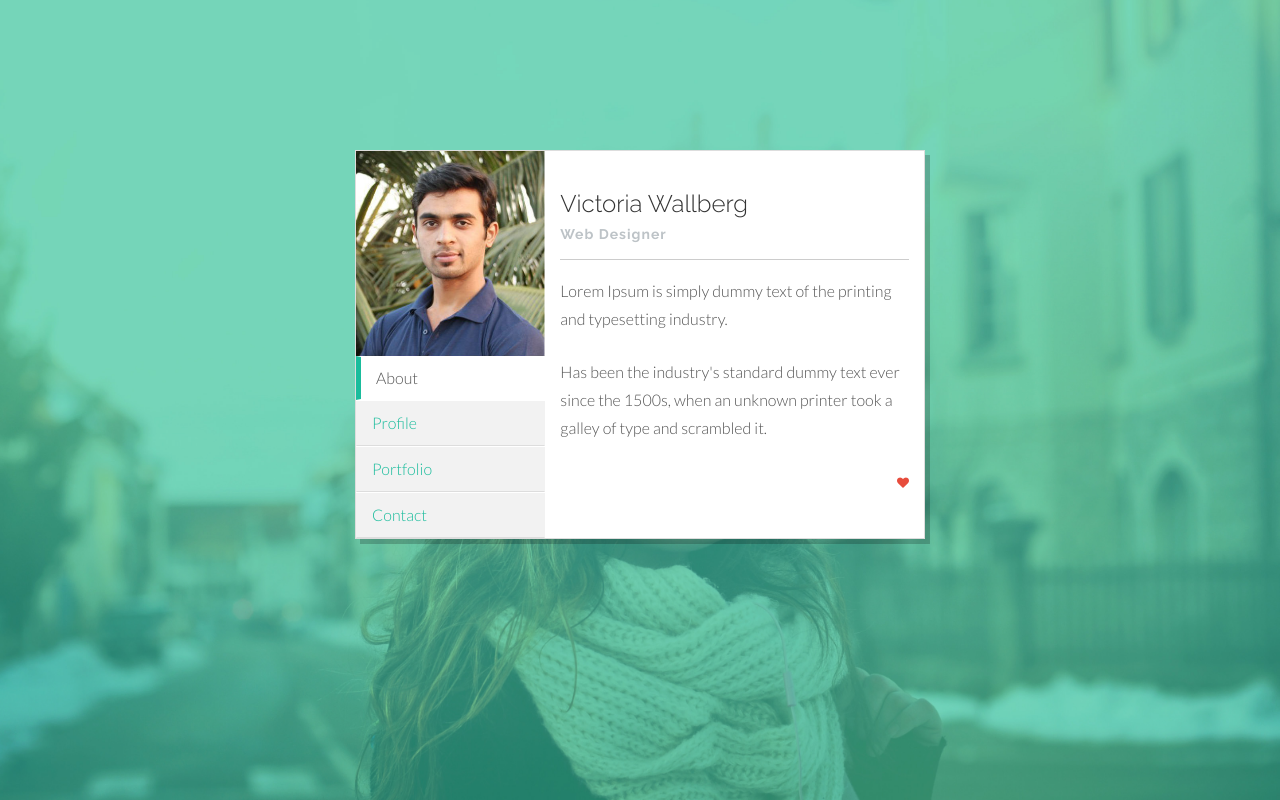
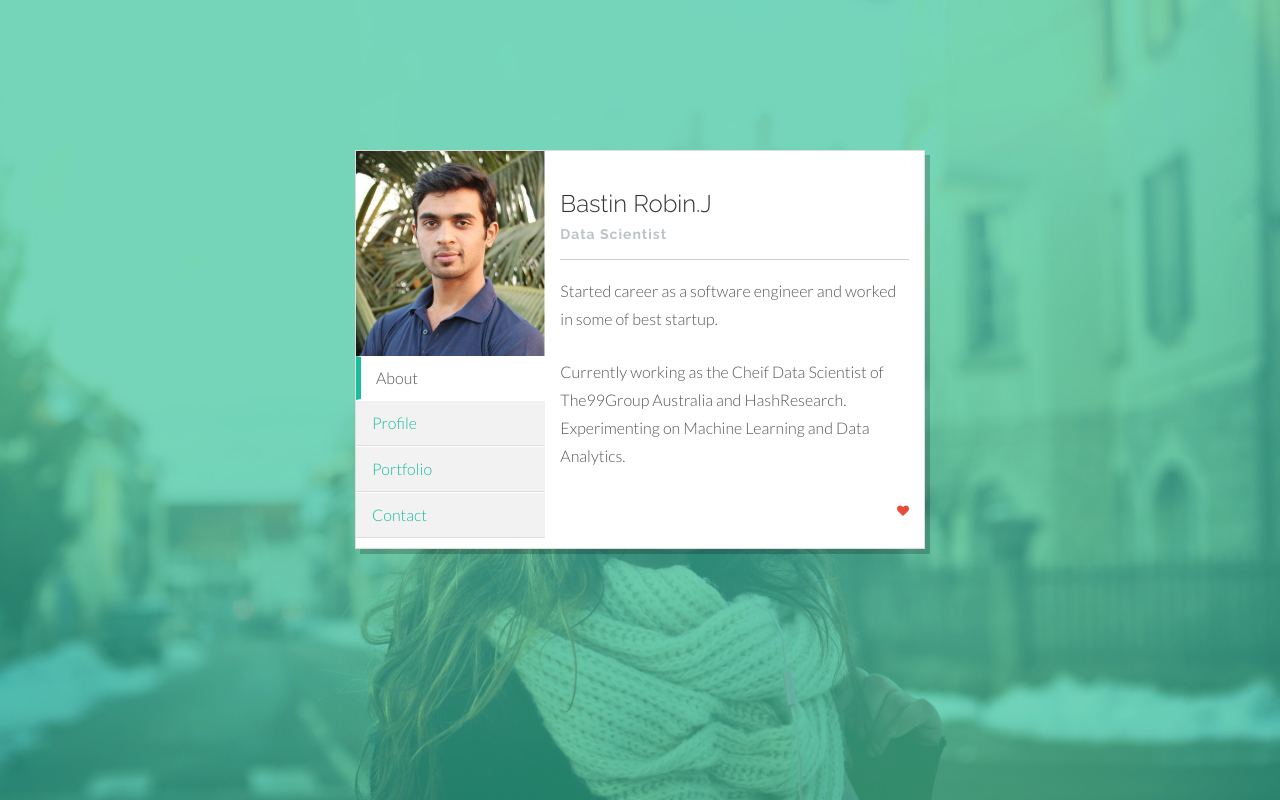
Before and after one commit to BastinRobin/bastinrobin, a plain HTML site: page index.html in a window 1280 px wide. Drawn offline with Linux system fonts and the light colour scheme.

Commit message:
Added description

```diff
--- a/index.html
+++ b/index.html
@@ -7,7 +7,7 @@
     <meta name="author" content="">
     <link rel="shortcut icon" href="assets/ico/favicon.png">
 
-    <title>Victoria vCard - Free Bootstrap 3 Theme</title>
+    <title>Bastin Robin.J</title>
 
     <!-- Bootstrap core CSS -->
     <link href="assets/css/bootstrap.css" rel="stylesheet">
@@ -50,11 +50,11 @@
 
 	    			  <!-- ===== First Tab ===== -->
 					  <div class="tab-pane active" id="about">
-					  	<h3>Victoria Wallberg</h3>
-					  	<h5>Web Designer</h5>
+					  	<h3>Bastin Robin.J</h3>
+					  	<h5>Data Scientist</h5>
 					  	<hr>
-					  	<p>Lorem Ipsum is simply dummy text of the printing and typesetting industry.</p>
-					  	<p>Has been the industry's standard dummy text ever since the 1500s, when an unknown printer took a galley of type and scrambled it.</p>
+					  	<p>Started career as a software engineer and worked in some of best startup.</p>
+					  	<p>Currently working as the Cheif Data Scientist of The99Group Australia and HashResearch. Experimenting on Machine Learning and Data Analytics.</p>
 					  	<p class="pull-right red"><i class="icon-heart"></i></p>
 					  </div><!-- tab about -->
 
```
